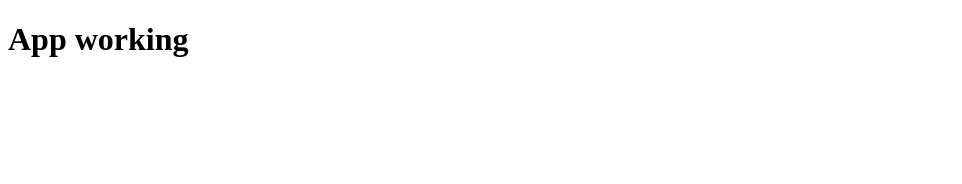
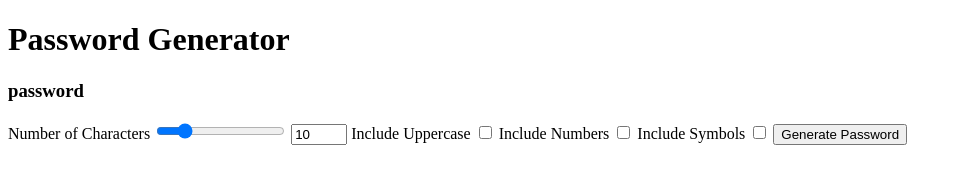
Before and after one commit to ravindra-23/password-generator, a plain HTML site: page index.html in a window 1280 px wide. Shown: the whole page, without its empty margins (0-962 px from the left). Drawn offline with Linux system fonts and the light colour scheme.

Commit message:
added html structure

```diff
--- a/index.html
+++ b/index.html
@@ -7,7 +7,27 @@
 	<title>Password Generator</title>
 </head>
 <body>
-	<h1>App working</h1>
+	<div class="container">
+		<h1 class="app-title">Password Generator</h1>
+		<h3>password</h3>
+
+		<form>
+			<label for="characterAmountNumber">Number of Characters</label>
+			<input type="range" min="1" max="50" value="10" id="characterAmountRange">
+			<input type="number" min="1" max="50" value="10" id="characterAmountNumber">
+
+			<label for="includeUppercase">Include Uppercase</label>
+			<input type="checkbox" id="includeUppercase" >
+
+			<label for="includeNumbers">Include Numbers</label>
+			<input type="checkbox" id="includeNumbers" >
+
+			<label for="includeSymbols">Include Symbols</label>
+			<input type="checkbox" id="includeSymbols" >
+
+			<button type="submit">Generate Password</button>
+		</form>
+	</div>
 
 
 
```
